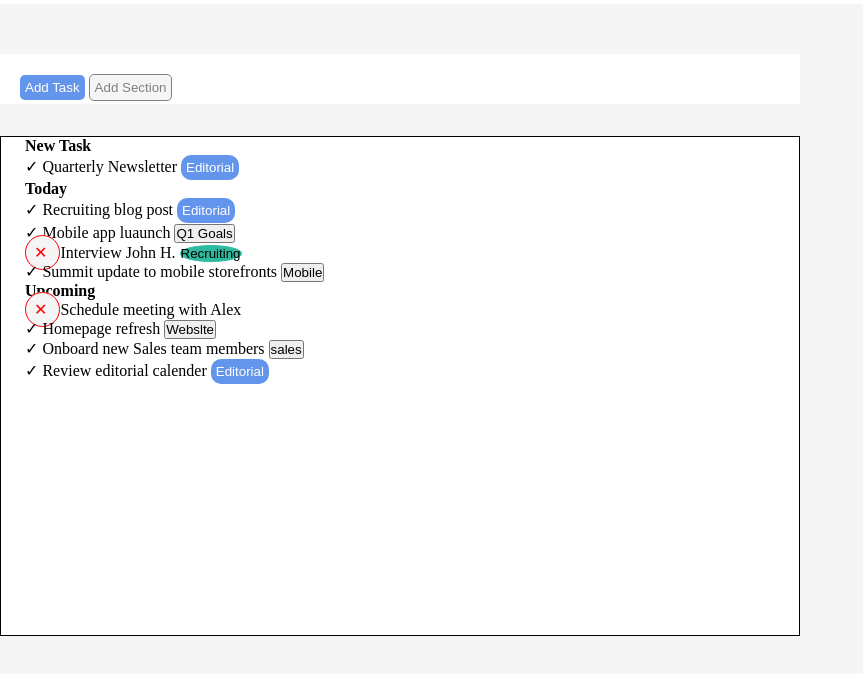
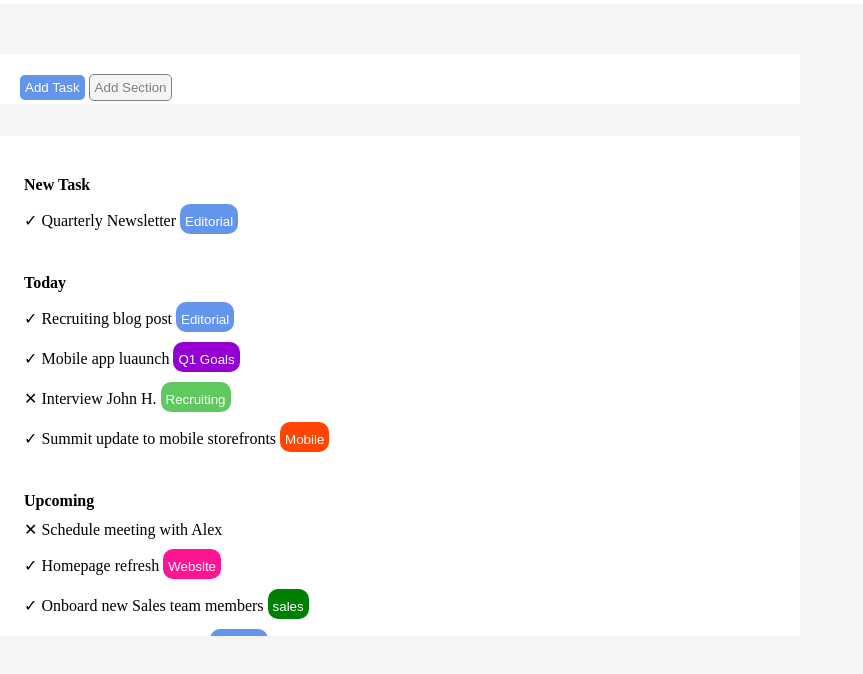
Before and after one commit to Mohamed-05/html-css-toboolist, a plain HTML site: page index.html in a window 1280 px wide. Shown: the part 76-750 px from the top of the page, without its empty margins (0-863 px from the left). Drawn offline with Linux system fonts and the light colour scheme.

Commit message:
implementato i button

```diff
--- a/index.html
+++ b/index.html
@@ -47,7 +47,7 @@
             </ul>
         </section>
 
-        <section>
+        <section class="main-today">
             <!-- sezione today -->
             <ul>
                 <li>
@@ -69,12 +69,12 @@
                         &#10003;
                     </span>
                     Mobile app luaunch
-                    <button>
+                    <button class="goals">
                         Q1 Goals
                     </button>
                 </li>
                 <li>
-                    <span class="unred-row">
+                    <span>
                         &#10005;
                     </span>
                     Interview John H.
@@ -87,14 +87,14 @@
                         &#10003;
                     </span>
                     Summit update to mobile storefronts
-                    <button>
+                    <button class="mobile">
                         Mobile
                     </button>
                 </li>
             </ul>
         </section>
 
-        <section>
+        <section class="main-upcoming">
             <!-- sezione upcoming -->
             <ul>
                 <li>
@@ -103,7 +103,7 @@
                     </strong>
                 </li>
                 <li>
-                    <span class="unred-row">
+                    <span>
                         &#10005;
                     </span>
                     Schedule meeting with Alex
@@ -113,7 +113,7 @@
                         &#10003;
                     </span>
                     Homepage refresh
-                    <button>
+                    <button class="section-webalte">
                         Webslte
                     </button>
                 </li>
@@ -122,7 +122,7 @@
                         &#10003;
                     </span>
                     Onboard new Sales team members
-                    <button>
+                    <button class="section-sales">
                         sales
                     </button>
                 </li>
--- a/style.css
+++ b/style.css
@@ -59,24 +59,19 @@ section.main-logo h1{
     overflow: auto;
     margin-top: 1.5rem;
     background-color: white;
+    border: 0;
     margin-top: 2rem;
     padding-left: 1.5rem;
     display: inline-block;
     font-size: 1rem;
 }
 
-.unred-row{
-    background-color: whitesmoke;
-    padding: 0.5rem;
-    border-radius: 90px;
-    color: red;
-    border: solid 1px red;
+.main-task{
+    padding-top: 30px;
 }
 
-.ok{
-    background-color: #2eba9f;
-    border: 1px solid #2eba9f;
-    border-radius: 50%;
+.main-today, .main-upcoming{
+    padding-top: 30px;
 }
 
 .style-button{
@@ -84,9 +79,58 @@ section.main-logo h1{
     color: white;
     border: 0;
     padding: 5px;
+    padding-top: 10px;
+    border-radius: 10px;
+}
+
+.goals{
+    background-color: darkviolet;
+    color: white;
+    border: 0;
+    padding: 5px;
+    padding-top: 10px;
+    border-radius: 10px;
+}
+
+.mobile{
+    background-color: orangered;
+    color: white;
+    border: 0;
+    padding: 5px;
+    padding-top: 10px;
+    border-radius: 10px;
+}
+
+.ok{
+    background-color: rgb(95, 201, 95);
+    color: white;
+    border: 0;
+    padding: 5px;
+    padding-top: 10px;
+    border-radius: 10px;
+}
+.section-webalte{
+    background-color: deeppink;
+    color: white;
+    border: 0;
+    padding: 5px;
+    padding-top: 10px;
+    border-radius: 10px;
+}
+
+.section-sales{
+    background-color: green;
+    color: white;
+    border: 0;
+    padding: 5px;
+    padding-top: 10px;
     border-radius: 10px;
 }
 
 ul{
     list-style: none;
 }
+
+li{
+    padding-top: 10px;
+}
```
